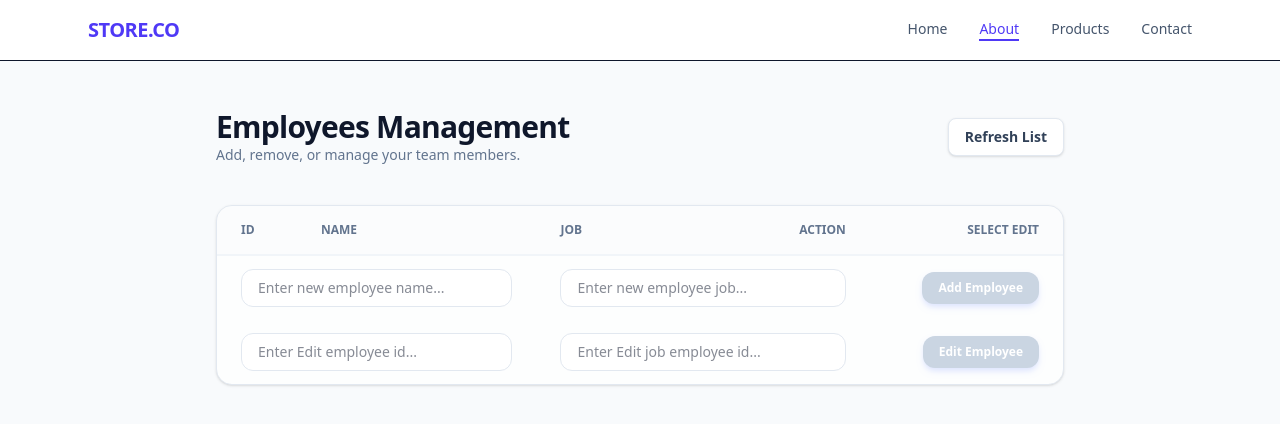
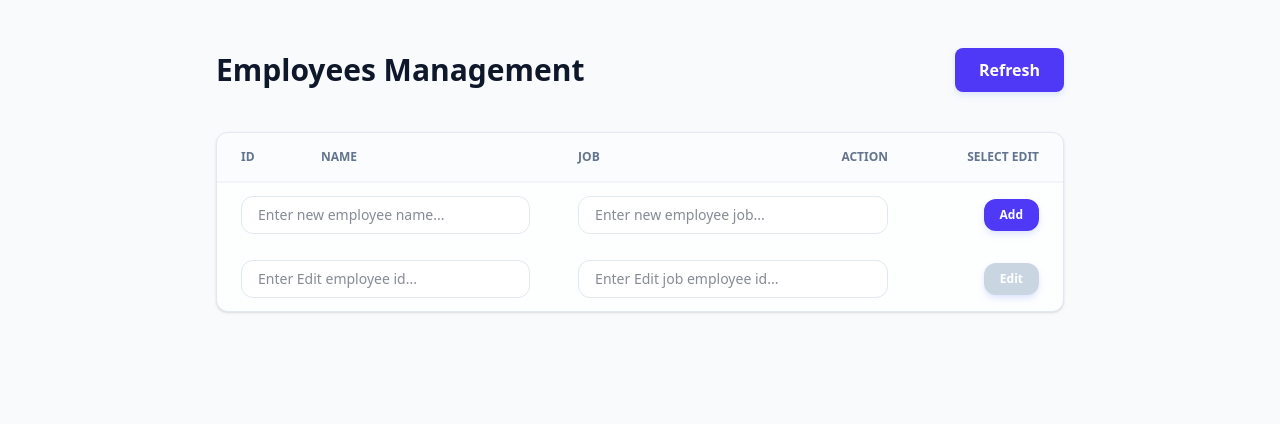
Before and after one commit to MuhammadChairulHamsy/react-ts-basics, a React app: page /employes in a window 1280 px wide. Shown: the top 424 px of the page. Built offline with nearby package versions, Linux system fonts and the light colour scheme; the HTML template or start-up script is replaced by a standard one.

Commit message:
separate folders so they can be reused

```diff
--- a/src/App.tsx
+++ b/src/App.tsx
@@ -15,6 +15,7 @@ import RHFPage from "./pages/RHFPage";
 import EmployesPage from "./pages/EmployesPage";
 import UsersPage from "./pages/UsersPage";
 import UsersPageMe from "./pages/users/UserPage";
+import LearnStatePropsInput from "./pages";
 
 // uncotrolled/input
   // const inputRef = useRef<HTMLInputElement>(null);
@@ -50,6 +51,7 @@ function App() {
     <>
       <Routes>
         {/* Page */}
+
         <Route index element={<HomePage />} />
         <Route path="/about" element={<AboutPage />} />
         <Route path="/products" element={<ProductPage />} />
@@ -59,6 +61,8 @@ function App() {
         <Route path="/users" element={<UsersPage />} />
         <Route path="/usersme" element={<UsersPageMe />} />
 
+        {/* Learn State, Props, input */}
+          <Route path="/learn" element={<LearnStatePropsInput />} />
 
 
         {/* Form */}
--- a/src/api/useDeleteEmploye.ts
+++ b/src/api/employes/useDeleteEmploye.ts
@@ -1,5 +1,5 @@
 import { useState } from "react";
-import { axiosInstance } from "../lib/axios";
+import { axiosInstance } from "../../lib/axios";
 
 export const useDeleteEmploye = () => {
   const [deleteEmployeIsLoading, setDeleteEmployeIsLoading] = useState(false);
--- a/src/api/useFetchEmploye.ts
+++ b/src/api/employes/useFetchEmploye.ts
@@ -1,10 +1,10 @@
 import { useState } from "react";
-import { axiosInstance } from "../lib/axios";
+import { axiosInstance } from "../../lib/axios";
 
 type EmployeResponse = {
   id: string;
   name: string;
-  job: string
+  job: string;
 };
 
 export const useFetchEmployes = () => {
@@ -27,7 +27,6 @@ export const useFetchEmployes = () => {
     }
   };
 
-
   return {
     fetchEmployes,
     employes,
--- /dev/null
+++ b/src/components/EmployeeRow.tsx
@@ -0,0 +1,28 @@
+// components/EmployeeRow.tsx
+interface EmployeeRowProps {
+  employee: any;
+  isSelected: boolean;
+  isDeleting: boolean;
+  onSelect: () => void;
+  onDelete: (id: string) => void;
+}
+
+export const EmployeeRow = ({ employee, isSelected, isDeleting, onSelect, onDelete }: EmployeeRowProps) => (
+  <tr className="hover:bg-slate-50/50 transition-colors group">
+    <td className="px-6 py-4 text-sm text-slate-400 font-mono">#{employee.id}</td>
+    <td className="px-6 py-4 text-sm font-medium text-slate-700">{employee.name}</td>
+    <td className="px-6 py-4 text-sm font-medium text-slate-700">{employee.job}</td>
+    <td className="px-6 py-4 text-right">
+      <button
+        onClick={() => onDelete(employee.id)}
+        disabled={isDeleting}
+        className="text-red-500 hover:text-red-700 hover:bg-red-50 px-3 py-1.5 rounded-lg text-xs font-bold transition-all disabled:opacity-50"
+      >
+        {isDeleting ? "Deleting..." : "Delete"}
+      </button>
+    </td>
+    <td className="px-6 py-4 text-right">
+      <input type="radio" checked={isSelected} onChange={onSelect} name="employe-edit" />
+    </td>
+  </tr>
+);
--- a/src/hooks/useEmployes.ts
+++ b/src/hooks/useEmployes.ts
@@ -0,0 +1,68 @@
+// hooks/useEmployeeActions.ts
+import { useState } from "react";
+import { useCreateEmploye } from "../api/employes/useCreateEmploye";
+import { useFetchEmployes } from "../api/employes/useFetchEmploye";
+import { useDeleteEmploye } from "../api/employes/useDeleteEmploye";
+import { useEditEmploye } from "../api/employes/useEditEmploye";
+
+export const useEmployeeActions = () => {
+  const { fetchEmployes, employes, loading, employesError } =
+    useFetchEmployes();
+  const { createEmploye, createEmployeIsLoading, createEmployeError } =
+    useCreateEmploye();
+  const { editEmploye, editEmployeIsLoading, editEmployeError } =
+    useEditEmploye();
+  const { deleteEmploye, deleteEmployeIsLoading, deleteEmployeError } =
+    useDeleteEmploye();
+
+  const [form, setForm] = useState({ name: "", job: "" });
+  const [editForm, setEditForm] = useState({ id: "", name: "", job: "" });
+
+  const handleCreate = async () => {
+    if (!form.name) return;
+    await createEmploye(form);
+    await fetchEmployes();
+    setForm({ name: "", job: "" });
+  };
+
+  const handleUpdate = async () => {
+    if (editForm.id && (editForm.name || editForm.job)) {
+      await editEmploye(editForm.id, {
+        name: editForm.name,
+        job: editForm.job,
+      });
+      await fetchEmployes();
+      setEditForm({ id: "", name: "", job: "" });
+    }
+  };
+
+  const handleDelete = async (id: string) => {
+    await deleteEmploye(id);
+    await fetchEmployes();
+  };
+
+  return {
+    data: {
+      employes,
+      loading,
+      errors: {
+        fetch: employesError,
+        create: createEmployeError,
+        edit: editEmployeError,
+        del: deleteEmployeError,
+      },
+    },
+    loadingStates: {
+      isCreating: createEmployeIsLoading,
+      isEditing: editEmployeIsLoading,
+      isDeleting: deleteEmployeIsLoading,
+    },
+    forms: { form, setForm, editForm, setEditForm },
+    actions: {
+      handleCreate,
+      handleUpdate,
+      handleDelete,
+      refresh: fetchEmployes,
+    },
+  };
+};
--- a/src/pages/EmployesPage.tsx
+++ b/src/pages/EmployesPage.tsx
@@ -1,117 +1,32 @@
-import { Link } from "react-router";
-import { useState } from "react";
-import { useCreateEmploye } from "../api/useCreateEmploye";
-import { useFetchEmployes } from "../api/useFetchEmploye";
-import { useDeleteEmploye } from "../api/useDeleteEmploye";
-import { useEditEmploye } from "../api/useEditEmploye";
+// pages/EmployesPage.tsx
+
+import { useEmployeeActions } from "../hooks/useEmployes";
+import { EmployeeRow } from "../components/EmployeeRow";
 
 const EmployesPage = () => {
-  // hooks
-  const { fetchEmployes, employes, loading, employesError } =
-    useFetchEmployes();
-  const { createEmploye, createEmployeIsLoading, createEmployeError } =
-    useCreateEmploye();
-  const { editEmploye, editEmployeIsLoading, editEmployeError } =
-    useEditEmploye();
-  const { deleteEmploye, deleteEmployeIsLoading, deleteEmployeError } =
-    useDeleteEmploye();
+  const { data, loadingStates, forms, actions } = useEmployeeActions();
 
-    // input
-  const [inputText, setInputText] = useState("");
-  const [inputJobText, setInputJobText] = useState("");
-
-  // edit
-  const [editInputText, setEditInputText] = useState("");
-  const [editJobInputText, setEditJobInputText] = useState("");
-
-  // select
-  const [selectedEmployeId, setSelectedEmployeId] = useState("");
-
-  const handleCreateEmploye = async () => {
-    await createEmploye({
-      name: inputText,
-      job: inputJobText,
-    });
-    await fetchEmployes();
-    setInputText("");
-    setInputJobText("");
-  };
-
-  const handleEditEmploye = async () => {
-    if (setSelectedEmployeId && (editInputText || editJobInputText)) {
-      await editEmploye(selectedEmployeId, {
-        name: editInputText,
-        job: editJobInputText,
-      });
-      await fetchEmployes();
-      setSelectedEmployeId("");
-      setEditInputText("");
-      setEditJobInputText("");
-    }
-  };
-
-  const handleDeleteEmploye = async (employeId: string) => {
-    await deleteEmploye(employeId);
-    await fetchEmployes();
-  };
-
-  if (loading) {
+  if (data.loading)
     return (
       <div className="flex min-h-screen items-center justify-center">
         <div className="inline-block h-8 w-8 animate-spin rounded-full border-4 border-solid border-indigo-600 border-r-transparent"></div>
       </div>
     );
-  }
 
   return (
     <div className="min-h-screen bg-slate-50 text-slate-900 font-sans">
-      {/* Navbar */}
-      <nav className="bg-white border-b sticky top-0 z-10">
-        <div className="max-w-6xl mx-auto px-6 py-4 flex justify-between items-center">
-          <h2 className="font-bold text-xl tracking-tight text-indigo-600">
-            STORE.CO
-          </h2>
-          <div className="flex gap-8 text-sm font-medium text-slate-600">
-            <Link to="/" className="hover:text-indigo-600 transition">
-              Home
-            </Link>
-            <Link
-              to="/about"
-              className="text-indigo-600 border-b-2 border-indigo-600 transition"
-            >
-              About
-            </Link>
-            <Link to="/products" className="hover:text-indigo-600 transition">
-              Products
-            </Link>
-            <Link to="/contact" className="hover:text-indigo-600 transition">
-              Contact
-            </Link>
-          </div>
-        </div>
-      </nav>
-
       <main className="max-w-4xl mx-auto px-6 py-12">
         <div className="flex justify-between items-center mb-10">
-          <div>
-            <h1 className="text-3xl font-extrabold text-slate-900 tracking-tight">
-              Employees Management
-            </h1>
-            <p className="text-slate-500 text-sm">
-              Add, remove, or manage your team members.
-            </p>
-          </div>
+          <h1 className="text-3xl font-extrabold">Employees Management</h1>
           <button
-            disabled={loading}
-            onClick={fetchEmployes}
-            className="bg-white border border-slate-200 text-slate-700 px-4 py-2 rounded-lg text-sm font-semibold hover:bg-slate-50 transition-all shadow-sm active:scale-95"
+            onClick={actions.refresh}
+            className="bg-indigo-600 text-white font-bold px-6 py-2.5 rounded-lg hover:bg-indigo-700 transition-all transform active:scale-95 shadow-md shadow-indigo-100 disabled:opacity-50 flex items-center gap-2"
           >
-            Refresh List
+            Refresh
           </button>
         </div>
 
-        {/* Main Table Container */}
-        <div className="bg-white rounded-2xl shadow-sm border border-slate-200 overflow-hidden">
+        <div className="overflow-hidden rounded-xl border border-slate-200 bg-white shadow-sm">
           <table className="w-full text-left border-collapse">
             <thead>
               <tr className="bg-slate-50/50 border-b border-slate-200">
@@ -133,132 +48,100 @@ const EmployesPage = () => {
               </tr>
             </thead>
             <tbody className="divide-y divide-slate-100">
-              {employes.map((data) => (
-                <tr
-                  key={data.id}
-                  className="hover:bg-slate-50/50 transition-colors group"
-                >
-                  <td className="px-6 py-4 text-sm text-slate-400 font-mono">
-                    #{data.id}
-                  </td>
-                  <td className="px-6 py-4 text-sm font-medium text-slate-700">
-                    {data.name}
-                  </td>
-                  <td className="px-6 py-4 text-sm font-medium text-slate-700">
-                    {data.job}
-                  </td>
-                  <td className="px-6 py-4 text-right">
-                    <button
-                      onClick={() => handleDeleteEmploye(data.id)}
-                      disabled={deleteEmployeIsLoading}
-                      className="text-red-500 hover:text-red-700 hover:bg-red-50 px-3 py-1.5 rounded-lg text-xs font-bold transition-all disabled:opacity-50"
-                    >
-                      {deleteEmployeIsLoading ? "Deleting..." : "Delete"}
-                    </button>
-                  </td>
-                  <td className="px-6 py-4 text-right">
-                    <input
-                      checked={data.id === selectedEmployeId}
-                      onChange={() => {
-                        setSelectedEmployeId(data.id);
-                        setEditInputText(data.name);
-                        setEditJobInputText(data.job)
-                        }}
-                      type="radio"
-                      name="employe-edit"
-                      value={selectedEmployeId}
-                    />
-                  </td>
-                </tr>
+              {data.employes.map((emp) => (
+                <EmployeeRow
+                  key={emp.id}
+                  employee={emp}
+                  isSelected={forms.editForm.id === emp.id}
+                  isDeleting={loadingStates.isDeleting}
+                  onDelete={actions.handleDelete}
+                  onSelect={() =>
+                    forms.setEditForm({
+                      id: emp.id,
+                      name: emp.name,
+                      job: emp.job,
+                    })
+                  }
+                />
               ))}
             </tbody>
-
-            {/* Input Section using TFOOT as a "New Entry" row */}
             <tfoot className="bg-slate-50/30 border-t-2 border-slate-100">
+              {/* Row Tambah */}
               <tr>
-                <td colSpan={2} className="px-6 py-1">
+                <td colSpan={2} className="px-6 py-2">
                   <input
-                    onChange={(e) => setInputText(e.target.value)}
                     type="text"
-                    value={inputText}
+                    value={forms.form.name}
+                    onChange={(e) =>
+                      forms.setForm({ ...forms.form, name: e.target.value })
+                    }
                     placeholder="Enter new employee name..."
                     className="w-full bg-white border border-slate-200 rounded-xl px-4 py-2 text-sm outline-none focus:ring-2 focus:ring-indigo-500/20 focus:border-indigo-500 transition-all"
                   />
                 </td>
-                <td colSpan={2} className="px-6 py-1">
+                <td colSpan={2} className="px-6 py-2">
                   <input
-                    onChange={(e) => setInputJobText(e.target.value)}
                     type="text"
-                    value={inputJobText}
+                    value={forms.form.job}
+                    onChange={(e) =>
+                      forms.setForm({ ...forms.form, job: e.target.value })
+                    }
                     placeholder="Enter new employee job..."
                     className="w-full bg-white border border-slate-200 rounded-xl px-4 py-2 text-sm outline-none focus:ring-2 focus:ring-indigo-500/20 focus:border-indigo-500 transition-all"
                   />
                 </td>
                 <td className="px-6 py-4 text-right">
                   <button
-                    onClick={handleCreateEmploye}
-                    disabled={createEmployeIsLoading || !inputText}
+                    onClick={actions.handleCreate}
+                    disabled={loadingStates.isCreating}
                     className="bg-indigo-600 text-white text-xs font-bold px-4 py-2 rounded-xl hover:bg-indigo-700 transition-all disabled:bg-slate-300 shadow-md shadow-indigo-100"
                   >
-                    {createEmployeIsLoading ? "Adding..." : " Add Employee"}
+                    {loadingStates.isCreating ? "Adding..." : "Add"}
                   </button>
                 </td>
               </tr>
+              {/* Row Edit */}
               <tr>
                 <td colSpan={2} className="px-6 py-2">
                   <input
-                    onChange={(e) => setEditInputText(e.target.value)}
                     type="text"
-                    value={editInputText}
+                    value={forms.editForm.name}
+                    onChange={(e) =>
+                      forms.setEditForm({
+                        ...forms.editForm,
+                        name: e.target.value,
+                      })
+                    }
                     placeholder="Enter Edit employee id..."
                     className="w-full bg-white border border-slate-200 rounded-xl px-4 py-2 text-sm outline-none focus:ring-2 focus:ring-indigo-500/20 focus:border-indigo-500 transition-all"
                   />
                 </td>
                 <td colSpan={2} className="px-6 py-2">
                   <input
-                    onChange={(e) => setEditJobInputText(e.target.value)}
                     type="text"
-                    value={editJobInputText}
+                    value={forms.editForm.job}
+                    onChange={(e) =>
+                      forms.setEditForm({
+                        ...forms.editForm,
+                        job: e.target.value,
+                      })
+                    }
                     placeholder="Enter Edit job employee id..."
                     className="w-full bg-white border border-slate-200 rounded-xl px-4 py-2 text-sm outline-none focus:ring-2 focus:ring-indigo-500/20 focus:border-indigo-500 transition-all"
                   />
                 </td>
                 <td className="px-6 py-4 text-right">
                   <button
-                    onClick={handleEditEmploye}
-                    disabled={editEmployeIsLoading || !selectedEmployeId}
+                    onClick={actions.handleUpdate}
+                    disabled={loadingStates.isEditing || !forms.editForm.id}
                     className="bg-indigo-600 text-white text-xs font-bold px-4 py-2 rounded-xl hover:bg-indigo-700 transition-all disabled:bg-slate-300 shadow-md shadow-indigo-100"
                   >
-                    {editEmployeIsLoading ? "Editing..." : "Edit Employee"}
+                    {loadingStates.isEditing ? "Saving..." : "Edit"}
                   </button>
                 </td>
               </tr>
             </tfoot>
           </table>
-        </div>
-
-        {/* Error Messages */}
-        <div className="mt-4 space-y-2">
-          {employesError && (
-            <p className="text-red-500 text-xs bg-red-50 p-2 rounded-lg border border-red-100">
-              ⚠️ {employesError}
-            </p>
-          )}
-          {createEmployeError && (
-            <p className="text-red-500 text-xs bg-red-50 p-2 rounded-lg border border-red-100">
-              ⚠️ {createEmployeError}
-            </p>
-          )}
-          {editEmployeError && (
-            <p className="text-red-500 text-xs bg-red-50 p-2 rounded-lg border border-red-100">
-              ⚠️ {editEmployeError}
-            </p>
-          )}
-          {deleteEmployeError && (
-            <p className="text-red-500 text-xs bg-red-50 p-2 rounded-lg border border-red-100">
-              ⚠️ {deleteEmployeError}
-            </p>
-          )}
         </div>
       </main>
     </div>
```
Also changed, not shown: mock-db.json (+3 -8 lines), src/api/employes/useCreateEmploye.ts (renamed from src/api/useCreateEmploye.ts, +4 -7 lines), src/api/employes/useEditEmploye.ts (renamed from src/api/useEditEmploye.ts, +10 -7 lines), src/pages/index.tsx (added, +46 -0 lines).
